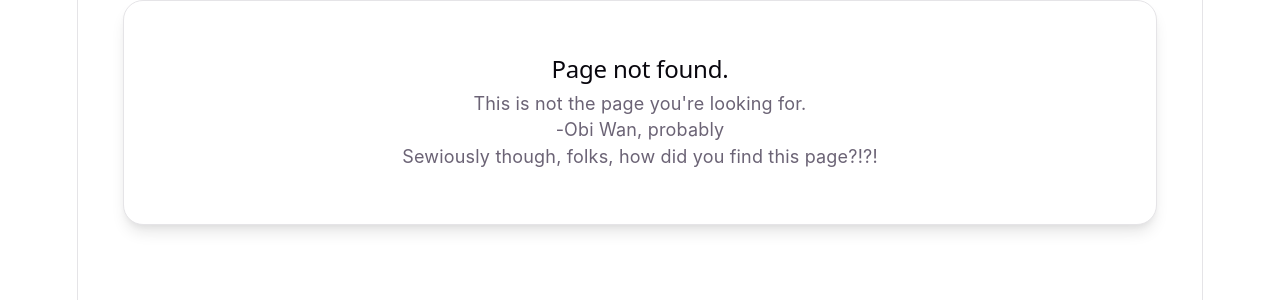
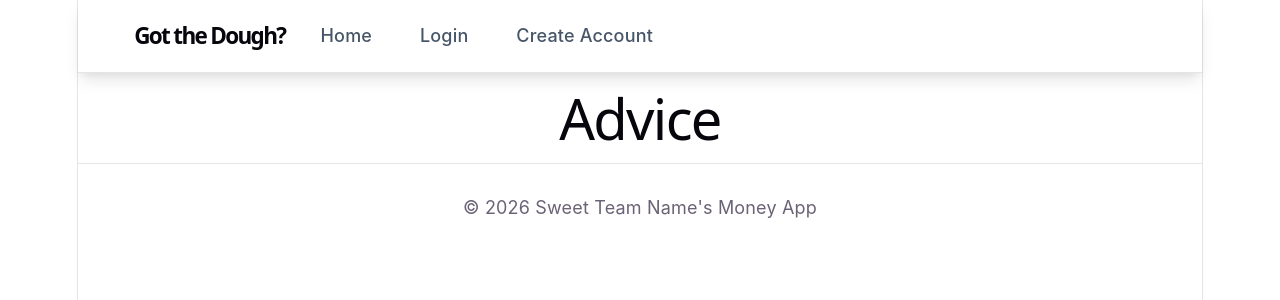
Before and after one commit to adrimivas/appdev_final, a React (Vite) app in the folder moneyApp/: page /advice in a window 1280 px wide. Before the commit this address had no page. Shown: the top 300 px of the page. Built offline with nearby package versions, Linux system fonts and the light colour scheme.

Commit message:
Added Advice page + updated header layout and logout position

```diff
--- a/moneyApp/src/App.jsx
+++ b/moneyApp/src/App.jsx
@@ -10,6 +10,7 @@ import Links from "./pages/links";
 import CreateAcc from "./pages/createAcc";
 import Profile from "./pages/profile";
 import CalculatorPage from "./pages/calc";
+import Advice from "./pages/Advice";
 
 const router = createBrowserRouter([
   {
@@ -22,6 +23,7 @@ const router = createBrowserRouter([
       { path: "income", element: <Income /> },
       { path: "investments", element: <Investments /> },
       { path: "expenses", element: <Expenses /> },
+      { path: "advice", element: <Advice /> },
       { path: "create-account", element: <CreateAcc /> },
       { path: "links", element: <Links /> },
       { path: "profile", element: <Profile /> },
--- a/moneyApp/src/components/Header.jsx
+++ b/moneyApp/src/components/Header.jsx
@@ -51,6 +51,13 @@ export default function Header() {
               </NavLink>
 
               <NavLink
+                to="/advice"
+                className={({ isActive }) => (isActive ? "active" : "")}
+              >
+                Advice
+              </NavLink>
+
+              <NavLink
                 to="/investments"
                 className={({ isActive }) => (isActive ? "active" : "")}
               >
@@ -71,6 +78,7 @@ export default function Header() {
                 Calculator
               </NavLink>
 
+              <div className="logout-wrap">
                 <button
                   type="button"
                   className="logout-btn"
@@ -78,6 +86,7 @@ export default function Header() {
                 >
                   Logout
                 </button>
+              </div>
             </>
           )}
         </nav>
--- a/moneyApp/src/index.css
+++ b/moneyApp/src/index.css
@@ -219,3 +219,31 @@ code {
   padding: 4px 8px;
   background: var(--code-bg);
 }
+
+.nav-links {
+  display: flex;
+  align-items: center;
+  gap: 0.75rem;
+  flex: 1;
+}
+
+.logout-wrap {
+  margin-left: auto;
+}
+
+.logout-btn {
+  padding: 0.4rem 0.9rem;
+  border: 1px solid transparent;
+  border-radius: 999px;
+  background: var(--surface-soft);
+  color: var(--muted);
+  font-weight: 500;
+  cursor: pointer;
+  transition: background-color 0.2s ease, color 0.2s ease, border-color 0.2s ease;
+}
+
+.logout-btn:hover {
+  background: var(--surface-soft);
+  color: var(--primary);
+  border-color: var(--border);
+}
--- /dev/null
+++ b/moneyApp/src/pages/Advice.jsx
@@ -0,0 +1,3 @@
+export default function Advice() {
+  return <h1>Advice</h1>
+}
```
Lines whose indentation alone changed are shown as unchanged.
